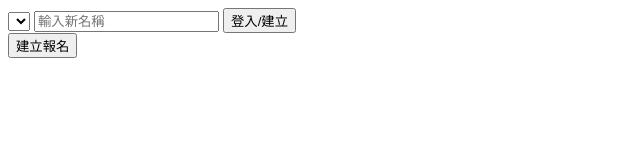
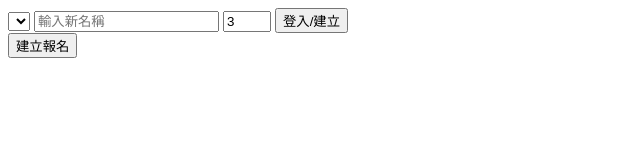
Before and after one commit to YYYiYing/Mushroom-Signup, a plain HTML site: page index.html in a window 1280 px wide. Shown: the whole page, without its empty margins (0-640 px from the left). Drawn offline with Linux system fonts and the light colour scheme.

Commit message:
Update index.html

```diff
--- a/index.html
+++ b/index.html
@@ -10,6 +10,7 @@
   <div id="login-section">
     <select id="user-select"></select>
     <input type="text" id="new-username" placeholder="輸入新名稱">
+    <input type="number" id="remain-challenge" placeholder="剩餘挑戰次數 (0-3)" min="0" max="3" value="3">
     <button id="login-button">登入/建立</button>
     <div id="challenge-display"></div>
   </div>
```
